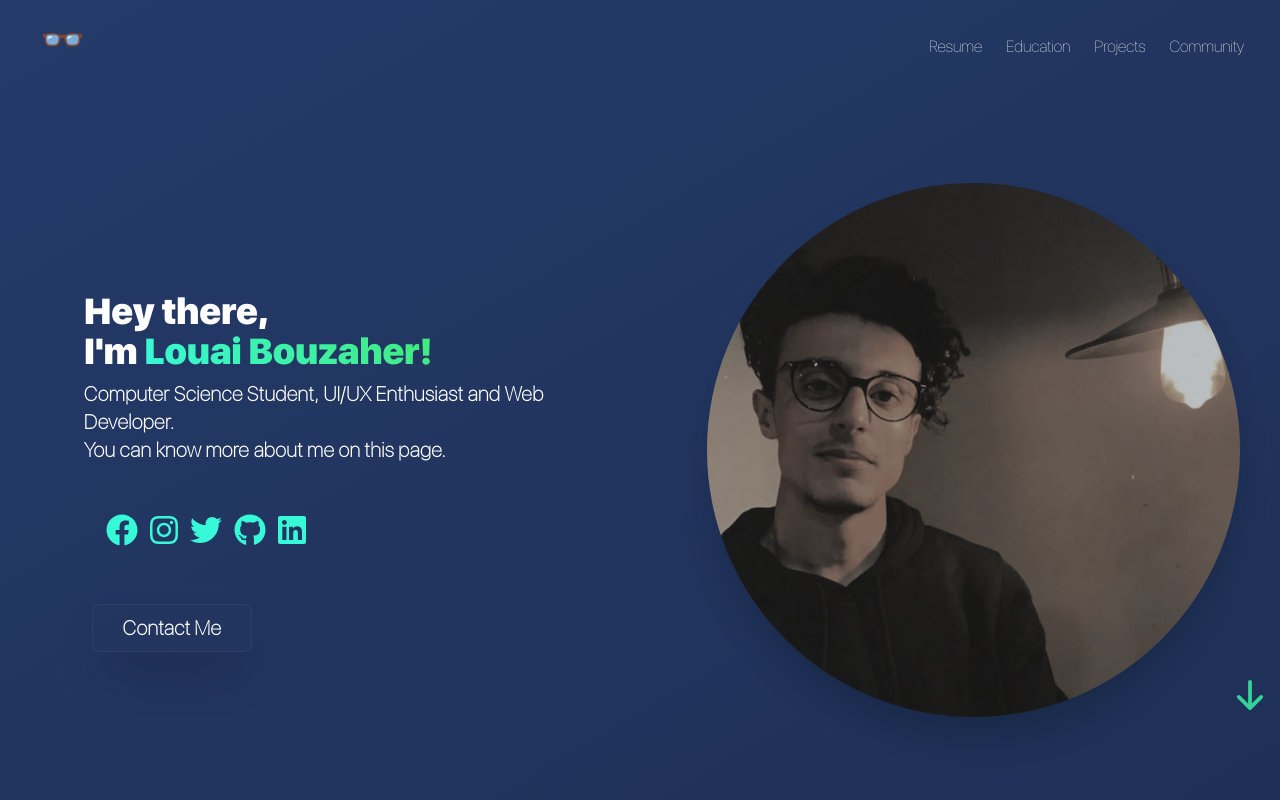
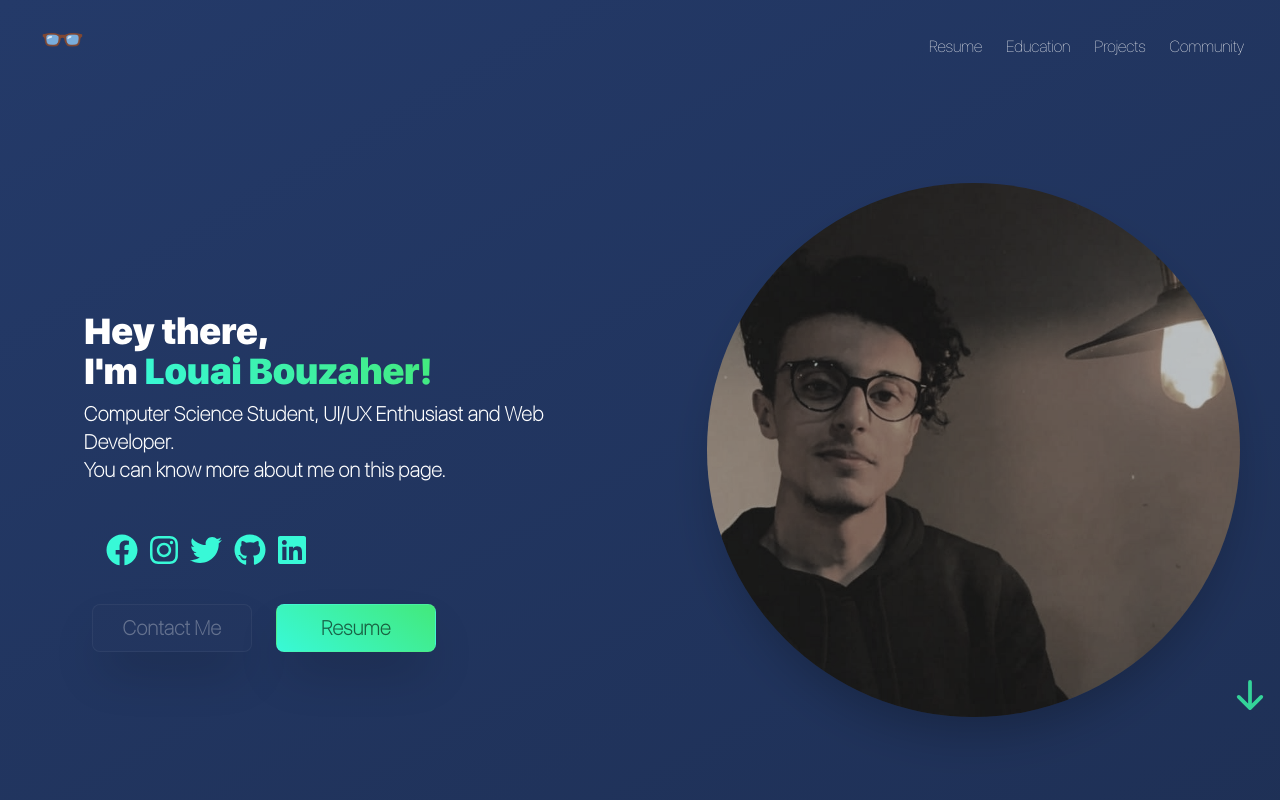
Before and after one commit to louaibouzaher/louaibouzaher.github.io, a React (Create React App) app: page / in a window 1280 px wide. Shown: the top 800 px of the page. Built offline with nearby package versions, Linux system fonts and the light colour scheme.

Commit message:
Added Resume Btn

```diff
--- a/src/App.css
+++ b/src/App.css
@@ -1,4 +1,4 @@
-html{
+html {
   scroll-behavior: smooth;
 }
 
@@ -31,10 +31,21 @@ html{
 
 .gradientBorder {
   transition: all 1s;
-  color: #ffffff;
+  color: rgba(255,255, 255, 0.3);
   border: rgba(255, 255, 255, 0.05) solid 1px;
 }
 .gradientBorder:hover {
+  color: #38f9d7;
+  border: #38f9d7 solid 1px;
+}
+.gradientBorderResume {
+  transition: all .6s;
+  color:rgba(0, 0, 0, 0.6) !important;
+  background-image: linear-gradient(217deg, #43e97b 0%, #38f9d7 100%);
+  border: rgba(255, 255, 255, 0.05) solid 1px;
+}
+.gradientBorderResume:hover {
+  background-image: -webkit-linear-gradient(rgb(36, 58, 105), rgb(36, 58, 105));
   color: #38f9d7;
   border: #38f9d7 solid 1px;
 }
@@ -97,7 +108,7 @@ html::-webkit-scrollbar {
 .downArrow {
   position: -webkit-sticky;
   position: sticky;
-  top:85vh;
-  left:190vh;
+  top: 85vh;
+  left: 190vh;
   z-index: 200;
 }
--- a/src/Components/Hero.js
+++ b/src/Components/Hero.js
@@ -6,7 +6,8 @@ const Hero = () => {
     <div className="flex flex-row flex-wrap sm:flex-nowrap justify-around items-center container h-screen">
       <div className="order-2 sm:order-1 flex-2 flex flex-col justify-center items-start p-10 mx-10 mt-0 sm:mt-10">
         <div className="font-sfb text-4xl m-1 text-white text-left ">
-          Hey there, <br/> I'm <span className='gradientText'> Louai Bouzaher! </span>
+          Hey there, <br /> I'm{" "}
+          <span className="gradientText"> Louai Bouzaher! </span>
         </div>
         <div className="font-sans text-xl font-bold text-left m-1 text-white tracking-wide">
           Computer Science Student, UI/UX Enthusiast and Web Developer. <br />{" "}
@@ -15,10 +16,20 @@ const Hero = () => {
         <div className="container my-3">
           <SocialMedia />
         </div>
-        <button className="hidden sm:block gradientBorder font-sans text-xl border-gray-900  border-solid my-5 mx-3 shadow-2xl rounded-lg font-bold tracking-wide h-12 w-40 align-middle bg-gray-700 bg-opacity-5">Contact Me</button>
+        <div className="flex flex-row">
+          <button className="hidden sm:block gradientBorder font-sans text-xl border-gray-900  border-solid mx-3 shadow-2xl rounded-lg font-bold tracking-wide h-12 w-40 align-middle bg-gray-700 bg-opacity-5">
+            Contact Me
+          </button>
+          <button className="hidden sm:block gradientBorderResume font-sans text-xl border-gray-900  border-solid  mx-3 shadow-2xl rounded-lg font-bold tracking-wide h-12 w-40 align-middle">
+            Resume
+          </button>
+        </div>
       </div>
-      <img src={PersonalPicture} alt='louaiPic' className="mt-10 sm:mt-0 h-1/4 sm:h-2/3 order-1 sm:order-2 shadow-2xl  xl:block rounded-full lg:mr-10 image" />
-
+      <img
+        src={PersonalPicture}
+        alt="louaiPic"
+        className="mt-10 sm:mt-0 h-1/4 sm:h-2/3 order-1 sm:order-2 shadow-2xl  xl:block rounded-full lg:mr-10 image"
+      />
     </div>
   );
 };
```
Also changed, not shown: 1 other file (tests, documents, lock files or other folders).
